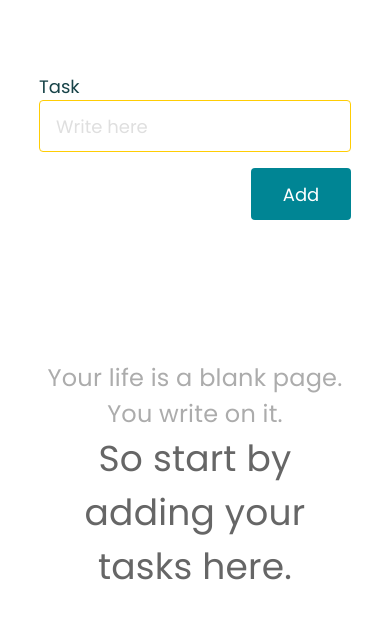
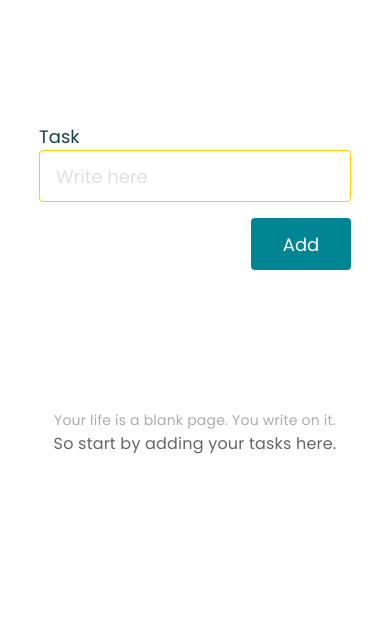
Before and after one commit to petrosyanhovo/react-todolist-mamble, a React (Create React App) app: page / in a window 390 px wide. Shown: the top 618 px of the page. Built offline with nearby package versions, Linux system fonts and the light colour scheme.

Commit message:
Edited media querries

```diff
--- a/src/App.js
+++ b/src/App.js
@@ -79,8 +79,6 @@ const App = () => {
         openModal={openModal}
         setOpenModal={setOpenModal}
         todos={todos}
-        openModal = {openModal}
-        setOpenModal = {setOpenModal}
         onDelete={(todo) => {
           setTodos(todos.filter((t) => t.id !== todo.id))
         }}
--- a/src/components/TodoForm/TodoForm.css
+++ b/src/components/TodoForm/TodoForm.css
@@ -35,6 +35,8 @@ form .error {
     right: 16px;
     top: 14px;
     display: none;
+    /* color: red; */
+    margin-left: 10px;
 }
 
 .clearText i {
@@ -80,6 +82,7 @@ form .error {
     cursor: pointer;
     padding-left: 16px;
     padding: 13px 0 12px 16px;
+    padding-right: 40px;
     box-sizing: border-box;
     font-family: Poppins;
     font-size: 18px;
@@ -138,14 +141,34 @@ form .error {
 
 @media (max-width: 720px) {
     .todo-input {
-        width : 450px;
+        width : 100%;
+    }
+
+    .forInput {
+        width : 100%
+    }
+
+    form {
+        width : 100%
+    }
+
+    .todo-form {
+        width : 80%
     }
 }
 
 @media (max-width: 690px) {
     .todo-input {
-        width : 550px;
-        margin : 0;
+        width : 100%;
+        margin: 0;
+    }
+
+    .forInput {
+        width : 100%
+    }
+
+    form {
+        width : 100%
     }
 
 
@@ -164,21 +187,36 @@ form .error {
     }
 }
 
-@media (max-width: 690px) {
-    .todo-input {
-        width : 500px;
-    }
-}
-
 @media (max-width: 570px) {
     .todo-input {
-        width : 450px;
+        width : 100%;
+        margin: 0;
+    }
+
+    .forInput {
+        width : 100%
+    }
+
+    form {
+        width : 100%
+    }
+    .todo-form {
+        margin-top: 50px;
     }
 }
 
 @media (max-width: 500px) {
     .todo-input {
-        width : 400px;
+        width : 100%;
+        margin: 0;
+    }
+
+    .forInput {
+        width : 100%
+    }
+
+    form {
+        width : 100%
     }
 }
 
--- a/src/components/TodoHeader/TodoHeader.css
+++ b/src/components/TodoHeader/TodoHeader.css
@@ -44,3 +44,11 @@ input[type = "checkbox"]:checked {
 input[type = "checkbox"]:checked:after {
     display: block;
 }
+
+@media (max-width: 570px) {
+    .hideCompleted {
+        justify-content: center;
+        position: static;
+        margin-bottom: 50px;
+    }
+}
--- a/src/components/TodoItem/TodoItem.css
+++ b/src/components/TodoItem/TodoItem.css
@@ -46,7 +46,7 @@ input[type = "checkbox"] {
     outline: none;
     appearance: none;
     height: 18px;
-    width: 18px;
+    min-width: 18px;
     background-color: none;
     border: 2px solid #008594;
     cursor: pointer;
--- a/src/components/TodoQuote/TodoQuote.css
+++ b/src/components/TodoQuote/TodoQuote.css
@@ -20,3 +20,75 @@
     color: #666;
     margin: 0;
 }
+
+@media (max-width: 720px) {
+    .todo-quote h3 {
+        font-size: 22px;
+    }
+
+    .todo-quote h2 {
+        font-size: 30px;
+    }
+}
+
+@media (max-width: 656px) {
+    .todo-quote h3 {
+        font-size: 20px;
+        line-height: 20px;
+    }
+
+    .todo-quote h2 {
+        font-size: 28px;
+        line-height: 28px;
+    }
+}
+
+@media (max-width: 612px) {
+    .todo-quote h3 {
+        font-size: 18px;
+    }
+
+    .todo-quote h2 {
+        font-size: 26px;
+    }
+}
+
+@media (max-width: 570px) {
+
+
+    .todo-quote h2 {
+        font-size: 24px;
+    }
+}
+
+@media (max-width: 526px) {
+     .todo-quote h3 {
+        font-size: 16px;
+    }
+
+    .todo-quote h2 {
+        font-size: 22px;
+    }
+}
+
+@media (max-width: 483px) {
+    .todo-quote h2 {
+        font-size: 20px;
+    }
+}
+
+@media (max-width: 442px) {
+    .todo-quote h2 {
+        font-size: 18px;
+    }
+}
+
+@media (max-width: 406px) {
+
+    .todo-quote h3 {
+        font-size: 14px;
+    }
+    .todo-quote h2 {
+        font-size: 16px;
+    }
+}
```
